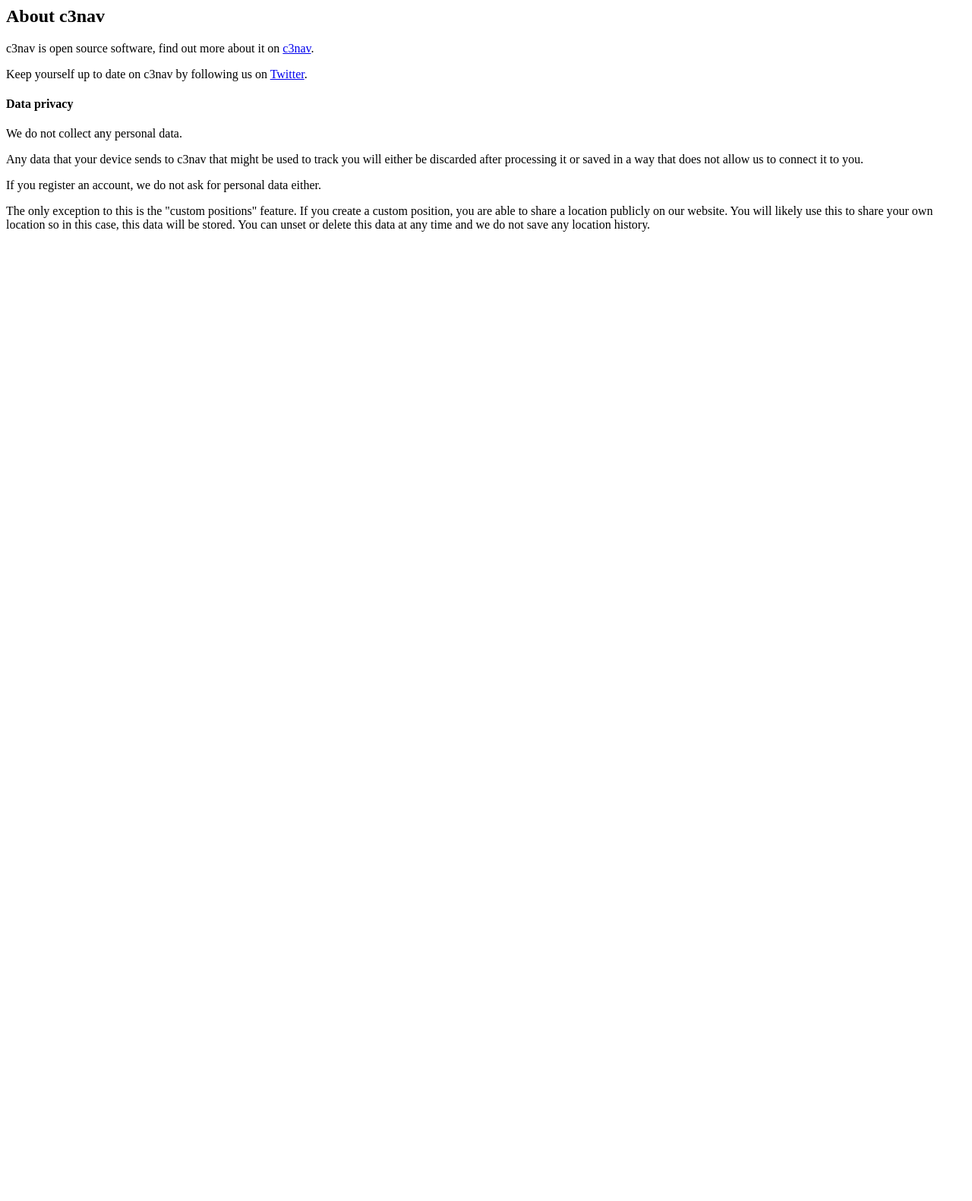
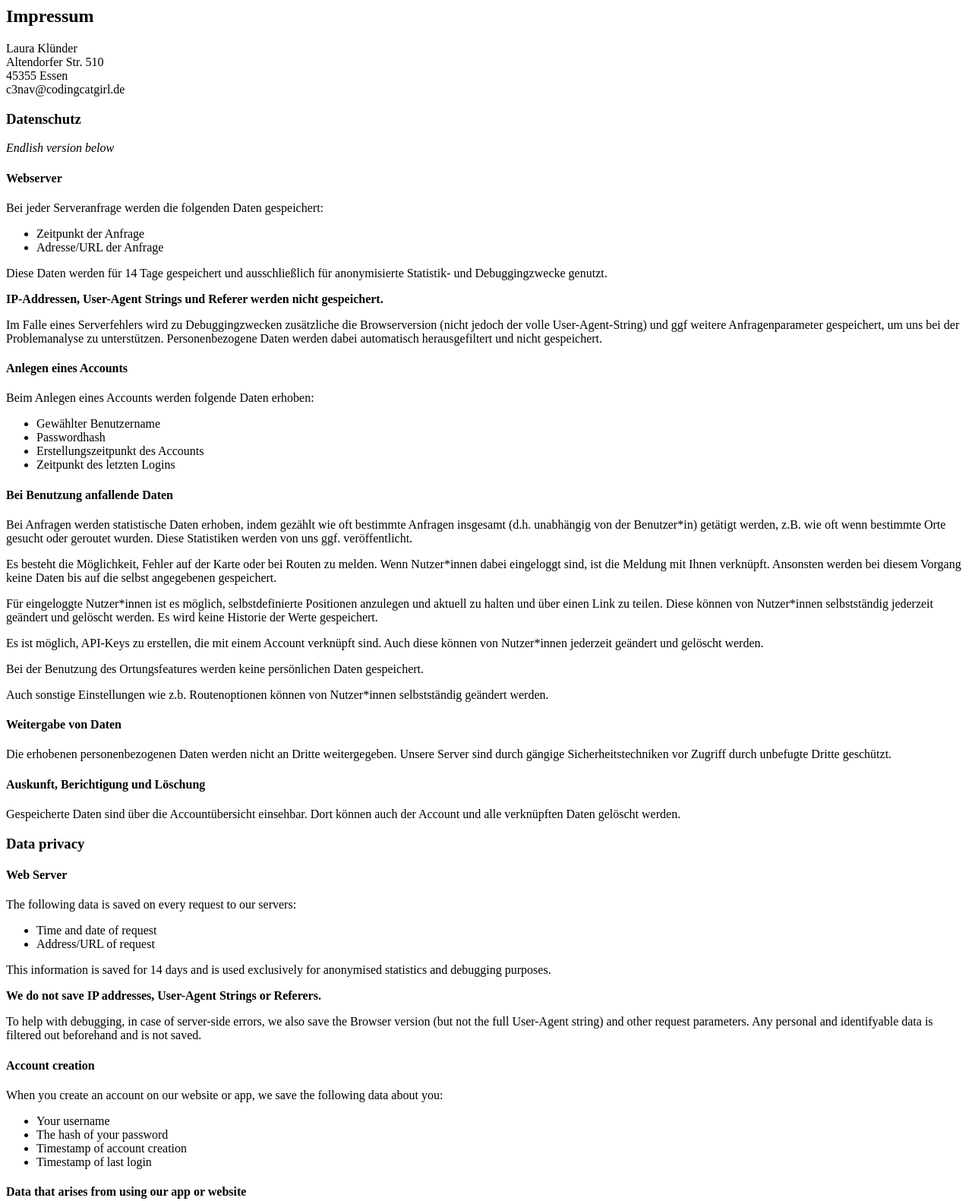
Before and after one commit to c3nav/c3nav-web, a plain HTML site: page about/index.html in a window 1280 px wide. Shown: the top 1581 px of the page at 76% size. Before the commit the page ends 800 px from the top, so only its background shows below. Drawn offline with Linux system fonts and the light colour scheme.

Commit message:
Update about/index.html with imprint and data privacy

```diff
--- a/about/index.html
+++ b/about/index.html
@@ -1,10 +1,144 @@
 <main class="account">
-  <h2>About c3nav</h2>
-  <p>c3nav is open source software, find out more about it on <a href="https://github.com/c3nav" rel="external" target="_blank">c3nav</a>.</p>
-  <p>Keep yourself up to date on c3nav by following us on <a href="https://twitter.com/c3nav" rel="external" target="_blank">Twitter</a>.</p>
+  <h2>Impressum</h2>
 
-  <h4>Data privacy</h4>
-  <p>We do not collect any personal data.</p>
-  <p>Any data that your device sends to c3nav that might be used to track you will either be discarded after processing it or saved in a way that does not allow us to connect it to you.</p><p>If you register an account, we do not ask for personal data either.</p>
-  <p>The only exception to this is the &quot;custom positions&quot; feature. If you create a custom position, you are able to share a location publicly on our website. You will likely use this to share your own location so in this case, this data will be stored. You can unset or delete this data at any time and we do not save any location history.</p>
+  <p>
+      Laura Klünder<br>
+      Altendorfer Str. 510<br>
+      45355 Essen<br>
+      c3nav@codingcatgirl.de
+  </p>
+
+  <h3>Datenschutz</h3>
+  <p><em>Endlish version below</em></p>
+
+    <h4>Webserver</h4>
+
+    <p>Bei jeder Serveranfrage werden die folgenden Daten gespeichert:</p>
+
+    <ul>
+        <li>Zeitpunkt der Anfrage</li>
+        <li>Adresse/URL der Anfrage</li>
+    </ul>
+
+    <p>
+        Diese Daten werden für 14 Tage gespeichert und ausschließlich für anonymisierte Statistik- und Debuggingzwecke genutzt.
+    </p>
+
+    <p>
+        <strong>IP-Addressen, User-Agent Strings und Referer werden nicht gespeichert.</strong>
+    </p>
+
+    <p>
+        Im Falle eines Serverfehlers wird zu Debuggingzwecken zusätzliche die Browserversion (nicht jedoch der volle User-Agent-String)
+        und ggf weitere Anfragenparameter gespeichert, um uns bei der Problemanalyse zu unterstützen. Personenbezogene Daten werden dabei automatisch
+        herausgefiltert und nicht gespeichert.
+    </p>
+
+    <h4>Anlegen eines Accounts</h4>
+
+    <p>
+        Beim Anlegen eines Accounts werden folgende Daten erhoben:
+    </p>
+
+    <ul>
+        <li>Gewählter Benutzername</li>
+        <li>Passwordhash</li>
+        <li>Erstellungszeitpunkt des Accounts</li>
+        <li>Zeitpunkt des letzten Logins</li>
+    </ul>
+
+    <h4>Bei Benutzung anfallende Daten</h4>
+
+    <p>
+        Bei Anfragen werden statistische Daten erhoben, indem gezählt wie oft bestimmte Anfragen insgesamt
+        (d.h. unabhängig von der Benutzer*in) getätigt werden, z.B. wie oft wenn bestimmte Orte gesucht oder
+        geroutet wurden. Diese Statistiken werden von uns ggf. veröffentlicht.
+    </p>
+    <p>
+        Es besteht die Möglichkeit, Fehler auf der Karte oder bei Routen zu melden. Wenn Nutzer*innen dabei eingeloggt
+        sind, ist die Meldung mit Ihnen verknüpft. Ansonsten werden bei diesem Vorgang keine Daten bis auf die selbst
+        angegebenen gespeichert.
+    </p>
+    <p>
+        Für eingeloggte Nutzer*innen ist es möglich, selbstdefinierte Positionen anzulegen und aktuell zu halten
+        und über einen Link zu teilen. Diese können von Nutzer*innen selbstständig jederzeit geändert und gelöscht
+        werden. Es wird keine Historie der Werte gespeichert.
+    </p>
+    <p>
+        Es ist möglich, API-Keys zu erstellen, die mit einem Account verknüpft sind. Auch diese können von
+        Nutzer*innen jederzeit geändert und gelöscht werden.
+    </p>
+    <p>
+        Bei der Benutzung des Ortungsfeatures werden keine persönlichen Daten gespeichert.
+    </p>
+    <p>
+        Auch sonstige Einstellungen wie z.b. Routenoptionen können von Nutzer*innen selbstständig geändert werden.
+    </p>
+
+    <h4>Weitergabe von Daten</h4>
+
+    <p>
+        Die erhobenen personenbezogenen Daten werden nicht an Dritte weitergegeben.
+        Unsere Server sind durch gängige Sicherheitstechniken vor Zugriff durch unbefugte Dritte geschützt.
+    </p>
+
+    <h4>Auskunft, Berichtigung und Löschung</h4>
+
+    <p>
+        Gespeicherte Daten sind über die Accountübersicht einsehbar.
+        Dort können auch der Account und alle verknüpften Daten gelöscht werden.
+    </p>
+
+  <h3>Data privacy</h3>
+
+  <h4>Web Server</h4>
+
+  <p>The following data is saved on every request to our servers:</p>
+
+  <ul>
+      <li>Time and date of request</li>
+      <li>Address/URL of request</li>
+  </ul>
+
+  <p>This information is saved for 14 days and is used exclusively for anonymised statistics and debugging purposes.</p>
+
+  <p>
+      <strong>We do not save IP addresses, User-Agent Strings or Referers.</strong>
+  </p>
+
+  <p>
+      To help with debugging, in case of server-side errors, we also save the Browser version (but not the full User-Agent string)
+      and other request parameters. Any personal and identifyable data is filtered out beforehand and is not saved.
+  </p>
+
+  <h4>Account creation</h4>
+
+  <p>When you create an account on our website or app, we save the following data about you:</p>
+
+  <ul>
+      <li>Your username</li>
+      <li>The hash of your password</li>
+      <li>Timestamp of account creation</li>
+      <li>Timestamp of last login</li>
+  </ul>
+
+  <h4>Data that arises from using our app or website</h4>
+
+  <p>We count how often specific requests (e.g. search for locations or routing) are made in total, independent of user. We do not create statistics about individual users or visitors of our website.</p>
+
+  <p>If you are logged in when reporting issues with the map or routing, then the arising ticket is associated with your account. Otherwise no data beyond what you supply in your report is saved.</p>
+
+  <p>With an account you can create and manage your own positions and update their location on the map. You can change and delete them at any time. We do not save any history of this data.</p>
+
+  <p>You can create API keys tied to your account. You can manage and delete them at any time. We do not retain any information about API keys after they are deleted.</p>
+
+  <p>When using the positioning feature, no personal data is being stored.</p>
+
+  <h4>Sharing with third parties</h4>
+
+  <p>We do not share your personal data with thirds parties. Our servers are protected from unauthorized access with established security practices.</p>
+
+  <h4>Disclosure, Correction and Deletion</h4>
+
+  <p>You can see the data tied to your account in your account overview. There, you can also delete your account and all data associated with it.</p>
 </main>
```
